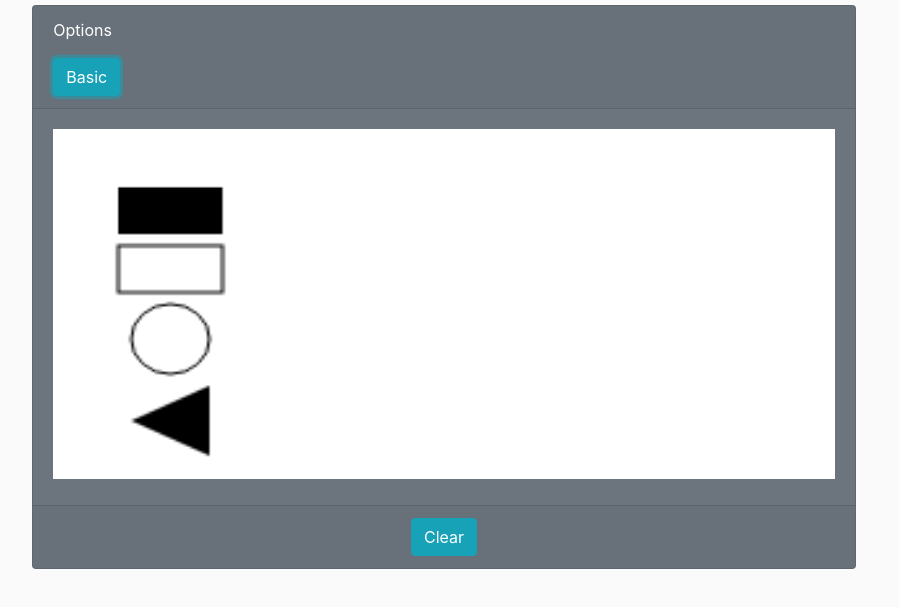
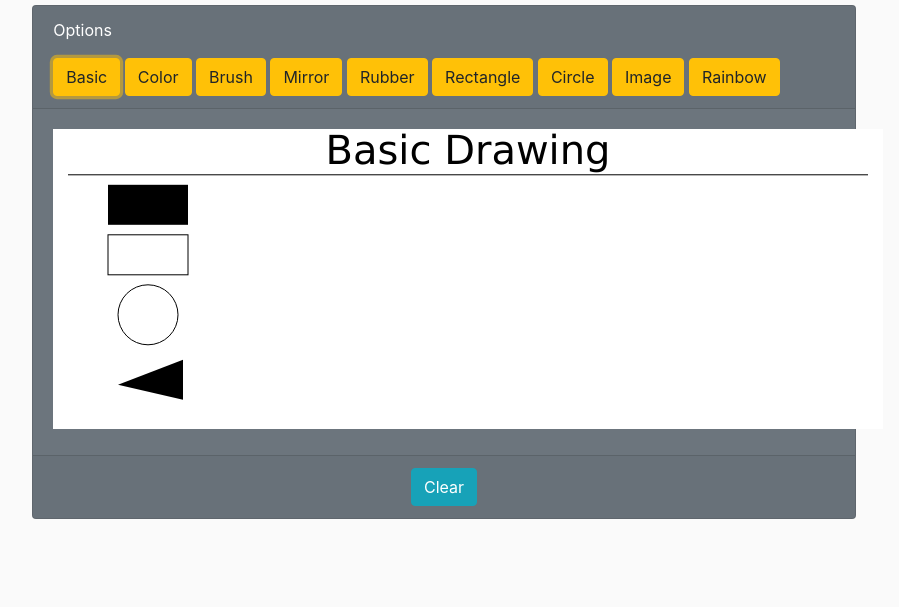
Before and after one commit to Jesus-Mejias/canvas, a plain HTML site: page index.html in a window 1280 px wide. Both pictures are taken after a click on the button "Basic". Shown: the part 51-658 px from the top of the page, without its empty margins (196-1095 px from the left). Drawn offline with nearby package versions, Linux system fonts and the light colour scheme.

Commit message:
Creacion de botones

```diff
--- a/css/estilos.css
+++ b/css/estilos.css
@@ -8,7 +8,6 @@ body{
 }
 
 .canvas{
-	width: 100%;
-	height: 350px;
 	background-color: white;
+	margin: 0 auto;
 }
--- a/index.html
+++ b/index.html
@@ -20,16 +20,28 @@
 		<div class="row">
 			<div class="col col-md-8 mx-auto">
 				<div class="card text-white bg-secondary mb-3">
+
 					<div class="card-header">
 						<p>Options</p>
-						<button class="btn btn-info" id="basic">Basic</button>
+						<button class="btn btn-warning" id="basic">Basic</button>
+						<button class="btn btn-warning" id="color">Color</button>
+						<button class="btn btn-warning" id="brush">Brush</button>
+						<button class="btn btn-warning" id="mirror">Mirror</button>
+						<button class="btn btn-warning" id="rubber">Rubber</button>
+						<button class="btn btn-warning" id="rectangle">Rectangle</button>
+						<button class="btn btn-warning" id="circle">Circle</button>
+						<button class="btn btn-warning" id="image">Image</button>
+						<button class="btn btn-warning" id="rainbow">Rainbow</button>
 					</div>
+
 					<div class="card-body">
-						<canvas id="skCanvas" class="canvas"></canvas>
+						<canvas id="skCanvas" class="canvas" width="830" height="300"></canvas>
 					</div>
+
 					<div class="card-footer text-center">
 						<button id="clear" class="btn btn-info">Clear</button>
 					</div>
+
 				</div>
 			</div>
 		</div>
--- a/js/canvas.js
+++ b/js/canvas.js
@@ -1,10 +1,13 @@
-
+// (|:
 $(document).ready(function () {
 
 	// ]: Obtiene el elemento canvas
 	var canvas = $("#skCanvas");
 	// ]: Contexto para renderizado en dos dimenciones
 	var ctx = canvas[0].getContext("2d");
+	// ]: Puntos medios
+	var centerX = canvas[0].width / 2;
+	var centerY = canvas[0].height / 2;
 
 	// ]: Boton para dibujos basicos
 	$("#basic").on('click', function () {
@@ -12,22 +15,34 @@ $(document).ready(function () {
 		// ]: Borra todo el contenido del canvas
 		ctx.clearRect(0, 0, canvas[0].width, canvas[0].height);
 
+		// ]: Dibuja el titulo en el canvas
+		ctx.textAlign = "center";
+		ctx.font = "30pt Verdana";
+		ctx.fillText("Basic Drawing", centerX, 35);
+
+		// ]: Dibuja linea debajo del titulo
+		ctx.translate(0, 0.8);
+		ctx.beginPath();
+		ctx.moveTo(15, 45);
+		ctx.lineTo(815, 45);
+		ctx.stroke();
+
 		// ]: Dibuja un rectangulo relleno
-		ctx.fillRect(25, 25, 40, 20);
+		ctx.fillRect(55, 55, 80, 40);
 		// ]: Dibuja el contorno de un rectangulo
-		ctx.strokeRect(25, 50, 40, 20);
+		ctx.strokeRect(55, 105, 80, 40);
 
 		// |~> Trazos
 		// ]: Dibuja un circulo
 		ctx.beginPath();
-		ctx.arc(45, 90, 15, 0, 2 * Math.PI);
+		ctx.arc(95, 185, 30, 0, 2 * Math.PI);
 		ctx.stroke();
 
 		// ]: Dibuja un triangulo
 		ctx.beginPath();
-		ctx.moveTo(30, 125);
-		ctx.lineTo(60, 140);
-		ctx.lineTo(60, 110);
+		ctx.moveTo(65, 255);
+		ctx.lineTo(130, 270);
+		ctx.lineTo(130, 230);
 		ctx.closePath();
 		ctx.fill();
 
@@ -41,3 +56,4 @@ $(document).ready(function () {
 	})
 
 });
+// ]>~
```
